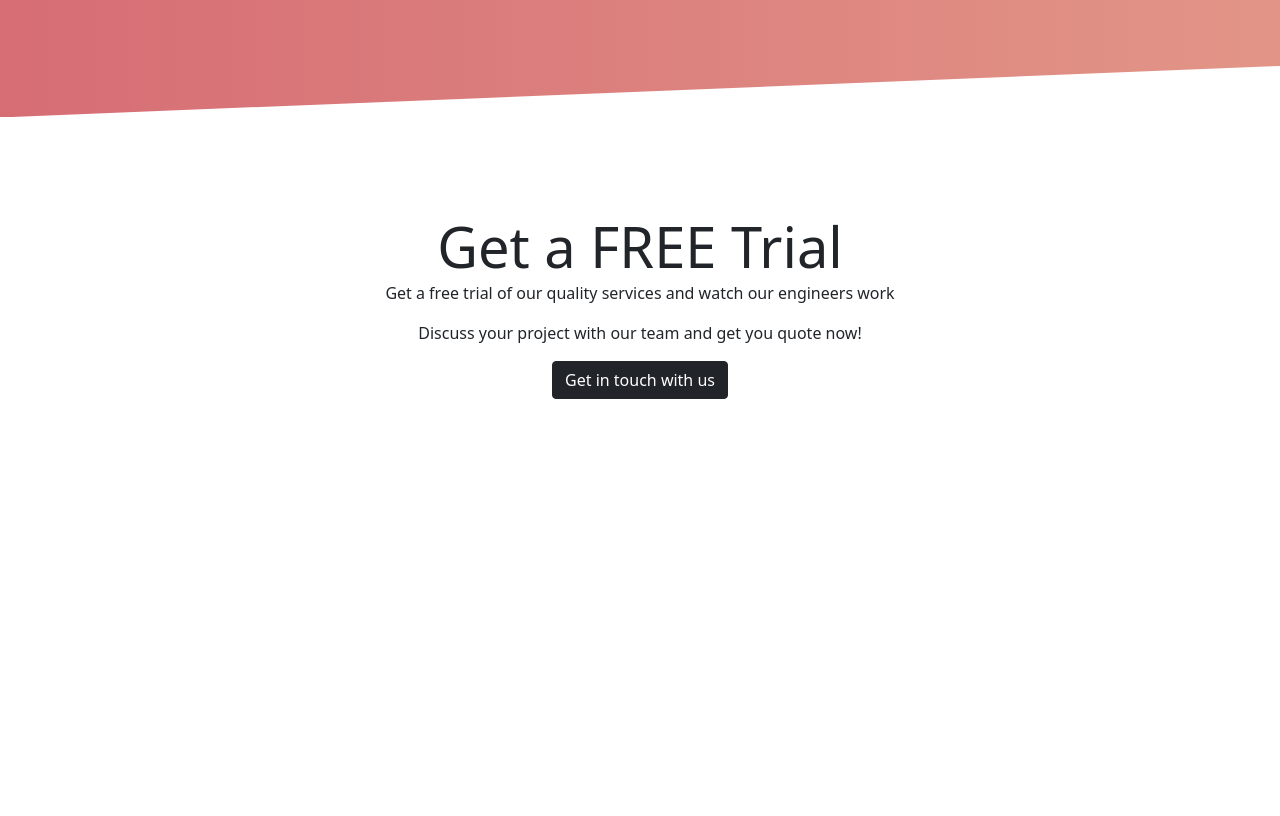
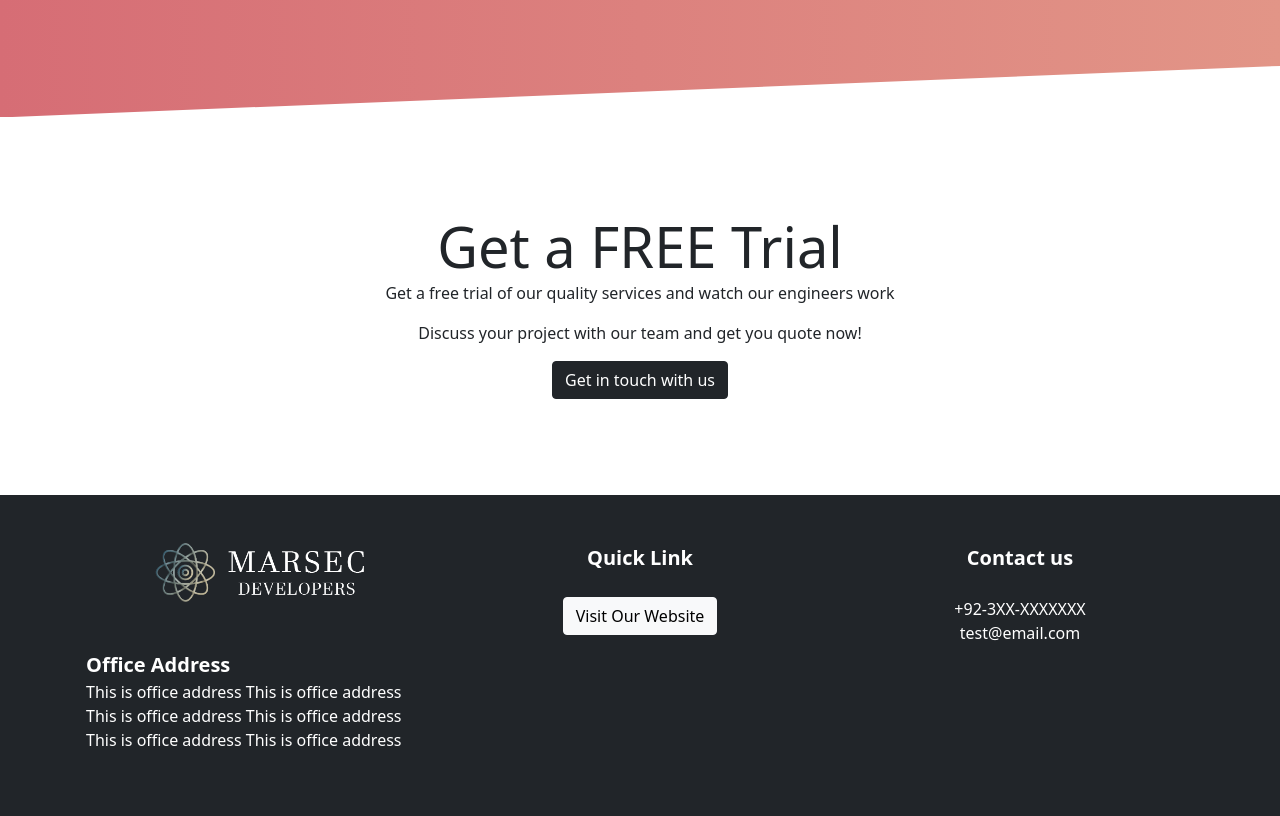
Before and after one commit to faatehsultan/marsec-email-promo-template, a plain HTML site: page index.html in a window 1280 px wide. Shown: the part 3870-4686 px from the top of the page. Before the commit the page ends 4365 px from the top, so only its background shows below. Drawn offline with Linux system fonts and the light colour scheme.

Commit message:
footer pending

```diff
--- a/index.html
+++ b/index.html
@@ -307,5 +307,43 @@
         </div>
       </div>
     </div>
+    <div class="py-5 bg-dark text-white">
+      <div class="container">
+        <div class="row">
+          <div class="col-12 col-md-4 px-3">
+            <div class="w-100 d-flex justify-content-center">
+              <img
+                src="https://raw.githubusercontent.com/faatehsultan/marsec-email-promo-template/master/assets/logo.png"
+                alt="logo"
+                class="img-fluid"
+                width="220px"
+              />
+            </div>
+            <br>
+            <br>
+            <div class="fs-5 fw-bold">
+              Office Address
+            </div>
+            <p>This is office address This is office address This is office address This is office address This is office address This is office address </p>
+          </div>
+          <div class="col-12 col-md-4 px-3 d-flex flex-column align-items-center">
+            <div class="fs-5 fw-bold">
+              Quick Link
+            </div>
+            <br>
+            <a href="#" class="btn btn-light">Visit Our Website</a>
+          </div>
+          <div class="col-12 col-md-4 px-3 d-flex flex-column align-items-center">
+            <div class="fs-5 fw-bold">
+              Contact us
+            </div>
+            <br>
+            <div>+92-3XX-XXXXXXX</div>
+            <div>test@email.com</div>
+
+          </div>
+        </div>
+      </div>
+    </div>
   </body>
 </html>
```
Also changed, not shown: assets/arrow-right-short.svg (added), assets/envelope-fill.svg (added), assets/facebook.svg (added), assets/instagram.svg (added), assets/linkedin.svg (added), assets/telephone-fill.svg (added), assets/twitter.svg (added).
